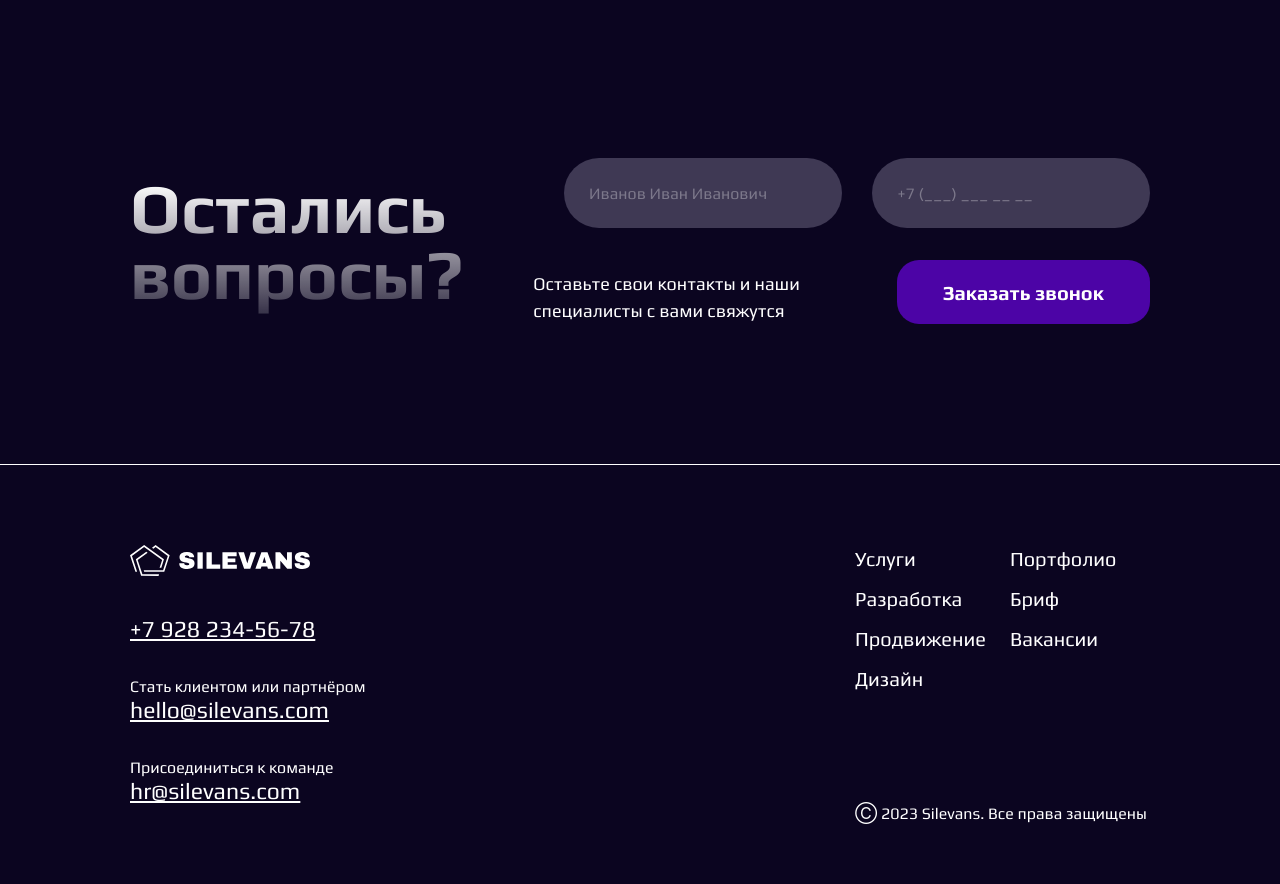
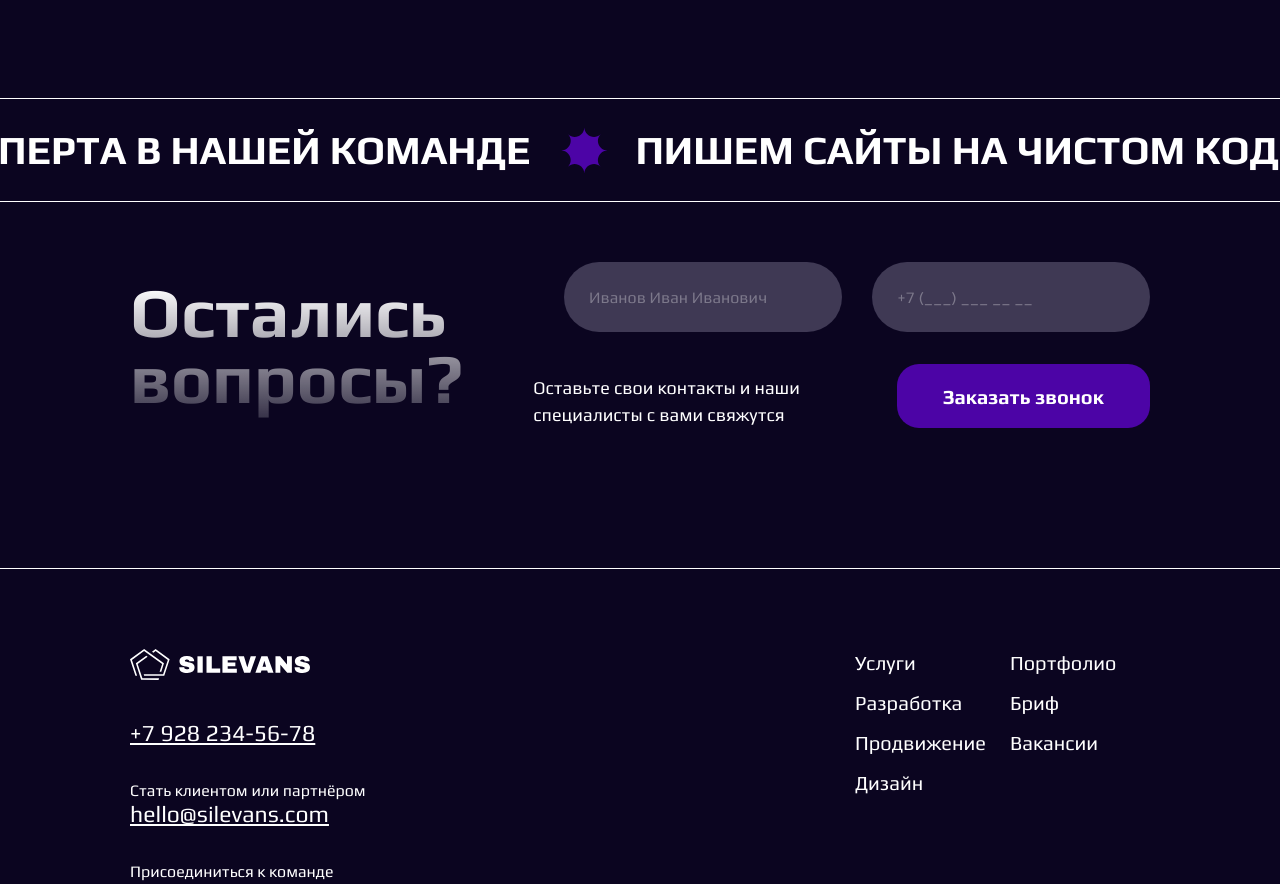
Before and after one commit to JulieBenchuk/web-studio, a Next.js app: page /promotion in a window 1280 px wide. Shown: the part 1687-2571 px from the top of the page. Built offline with nearby package versions, Linux system fonts and the light colour scheme.

Commit message:
feat: added running string to promotion page

```diff
--- a/src/pages/promotion.tsx
+++ b/src/pages/promotion.tsx
@@ -6,6 +6,7 @@ import TopBlock from "@/components/common/topBlock/TopBlock";
 import WhoNeedPromotion from "@/components/03_Promotion/WhoNeedPromotion/WhoNeedPromotion";
 import CallBackMe from "@/components/common/callBackMe/CallBackMe";
 import {Footer} from "@/components/common/footer/Footer";
+import RunningString from "@/components/runningString/RunningString";
 
 const Promotion: React.FC<{}> = () => {
     return (
@@ -21,6 +22,7 @@ const Promotion: React.FC<{}> = () => {
                           isMainTitleWide={true} buttonImage={"gift"}
                 />
                 <WhoNeedPromotion/>
+                <RunningString/>
                 <CallBackMe/>
                 <Footer/>
             </main>
```
